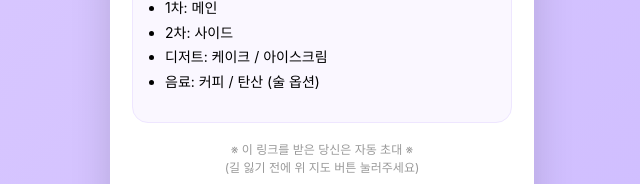
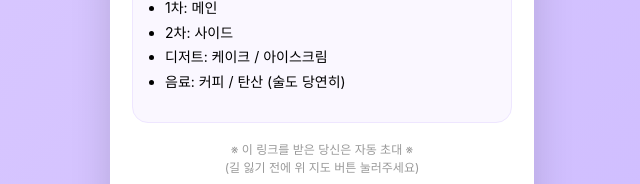
Before and after one commit to ptPizza/lululala-ngl-cafe-party, a plain HTML site: page index.html in a window 1280 px wide. Shown: the part 1399-1583 px from the top of the page, 318-958 px from the left. Drawn offline with Linux system fonts and the light colour scheme.

Commit message:
Update index.html

```diff
--- a/index.html
+++ b/index.html
@@ -266,7 +266,7 @@
         <li>1차: 메인</li>
         <li>2차: 사이드</li>
         <li>디저트: 케이크 / 아이스크림</li>
-        <li>음료: 커피 / 탄산 (술 옵션)</li>
+        <li>음료: 커피 / 탄산 (술도 당연히)</li>
       </ul>
     </div>
 
```
